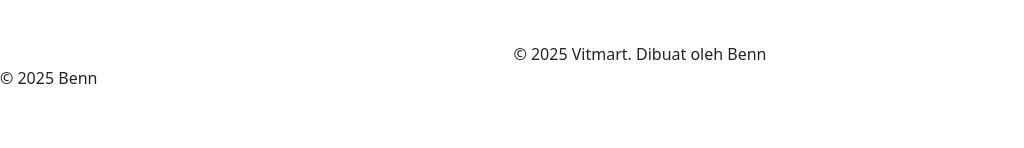
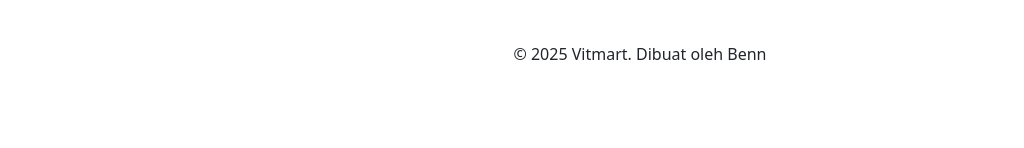
Before and after one commit to OhMyBenn/Tugas2_PW2_IF3B_2428250004, a React (Vite) app: page / in a window 1280 px wide. Shown: the part 152-300 px from the top of the page, without its empty margins (0-1024 px from the left). Built offline with nearby package versions, Linux system fonts and the light colour scheme.

Commit message:
Update App.jsx

```diff
--- a/src/App.jsx
+++ b/src/App.jsx
@@ -58,7 +58,6 @@ function App() {
           {/* Route ke halaman Produk Edit */}
         </Routes>
       </Suspense>
-      <div>&copy; 2025 Benn</div>
     </Router>
   )
 }
```
